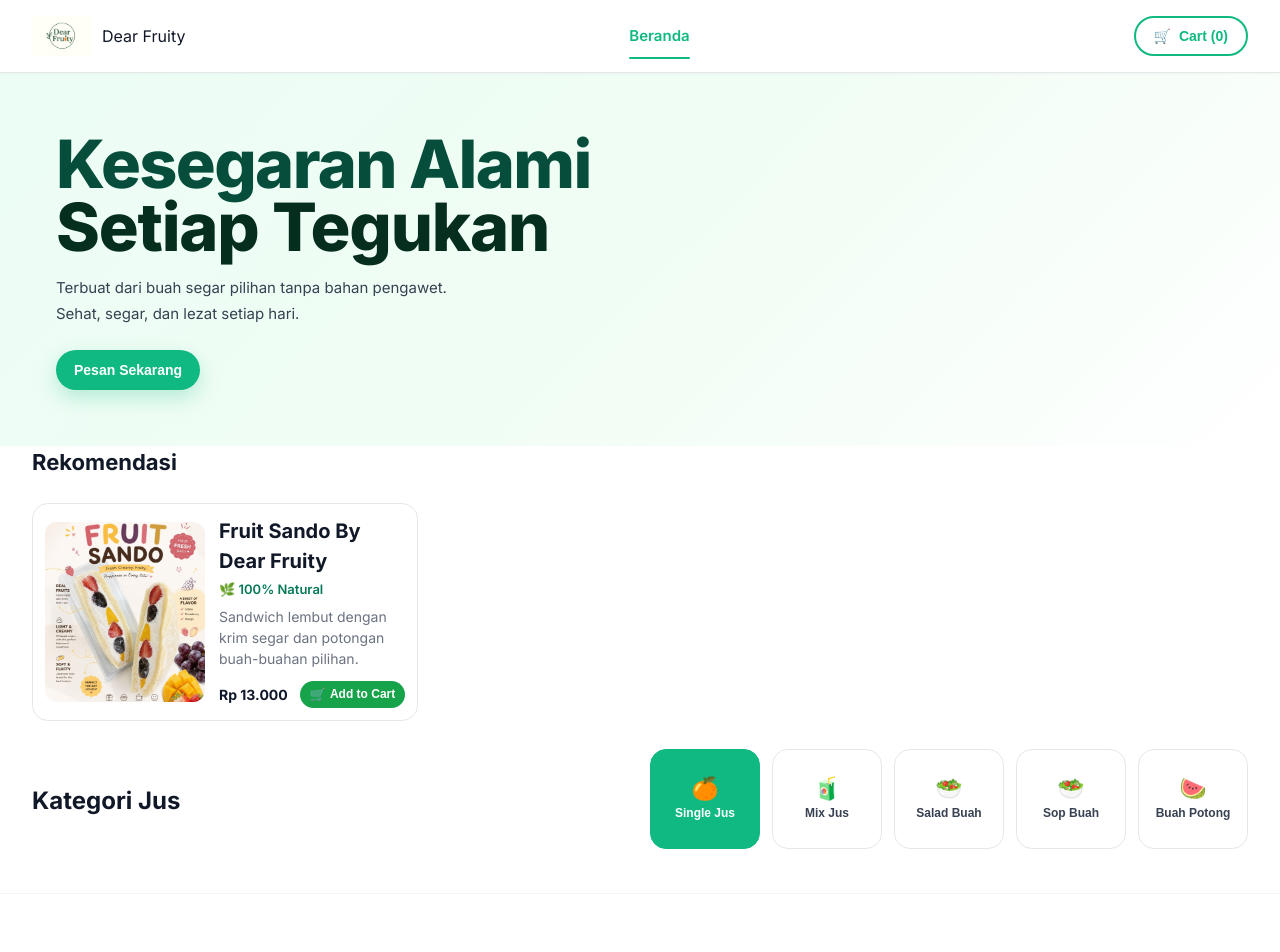
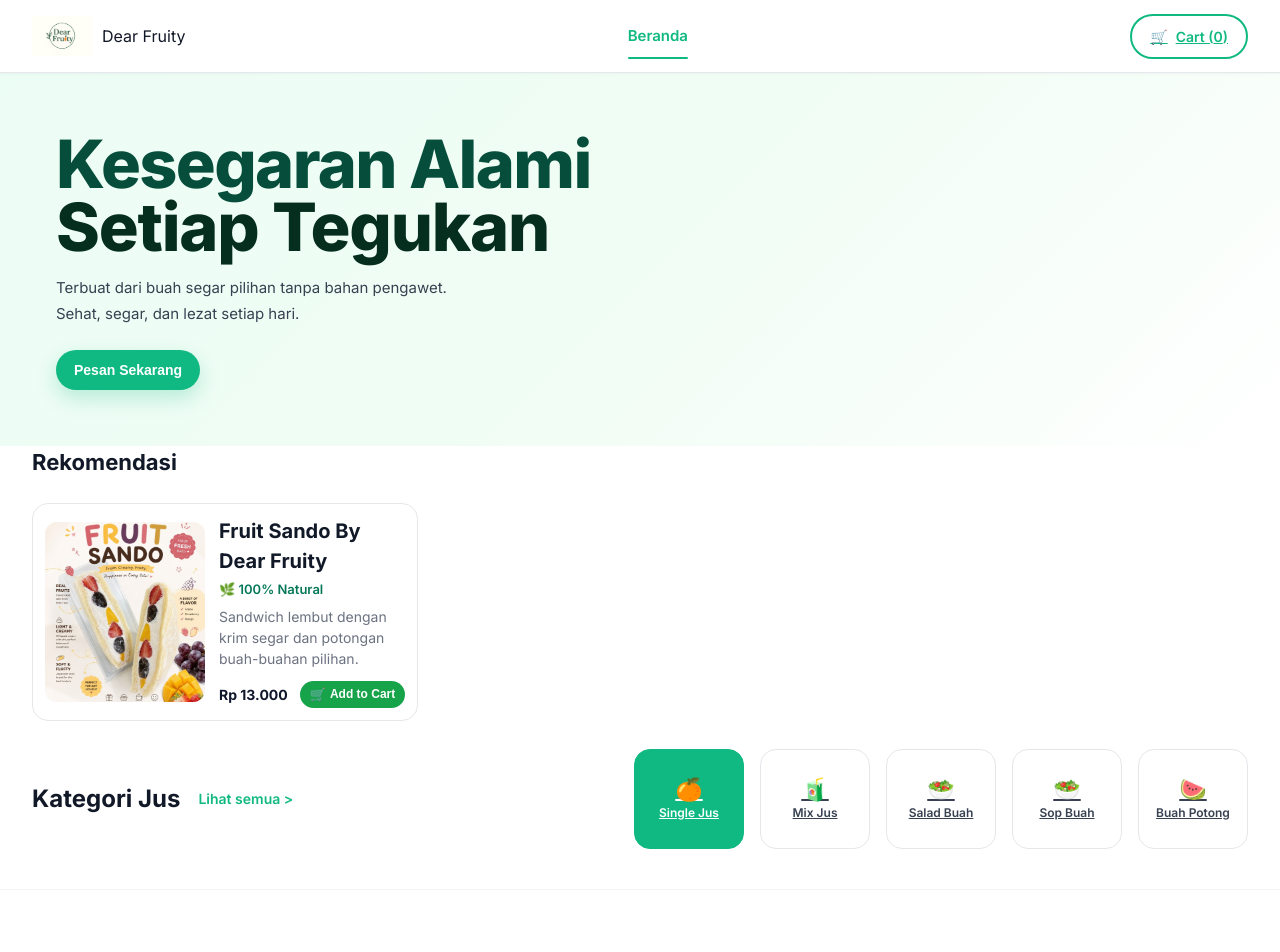
Before and after one commit to simanjuntakalbert57/dearfruity, a React (Vite) app: page / in a window 1280 px wide. Shown: the top 952 px of the page. Built offline with nearby package versions, Linux system fonts and the light colour scheme.

Commit message:
fix: route category via URL + normalize product ids/images + cart route

```diff
--- a/src/App.css
+++ b/src/App.css
@@ -231,7 +231,6 @@ body {
   display: flex;
   align-items: center;
   justify-content: space-between;
-  gap: 24px;
   margin-bottom: 16px;
 }
 
@@ -239,7 +238,6 @@ body {
   display: flex;
   align-items: center;
   gap: 18px;
-  flex-shrink: 0;
 }
 
 .categories-title {
@@ -262,9 +260,8 @@ body {
 
 .categories-list {
   display: flex;
-  gap: 12px;
-  overflow-x: auto;
-  padding-bottom: 4px;
+  gap: 16px;
+  flex-wrap: wrap;
 }
 
 .category-card {
@@ -284,7 +281,6 @@ body {
   padding: 10px 12px;
   transition: all 0.2s;
   cursor: pointer;
-  white-space: nowrap;
 }
 
 .category-card.active {
--- a/src/App.jsx
+++ b/src/App.jsx
@@ -1,6 +1,7 @@
 import { useState, useEffect, useCallback, useMemo, useRef } from "react";
 import { BrowserRouter, Routes, Route, Link, useLocation, useNavigate } from "react-router-dom";
 import { products, categories } from "./data/products";
+import Cart from "./components/Cart";
 
 function HomePage() {
   return null;
@@ -77,17 +78,18 @@ function MenuPage({ navigate, cartItems, favorites, toggleFavorite, addToCart, f
           <div className="categories-inner">
             <div className="categories-header">
               <h2>Kategori Jus</h2>
+              <Link to={`/?category=all#menu`} className="categories-link">Lihat semua &gt;</Link>
             </div>
             <div className="categories-list">
               {categories.map((c) => (
-                <button
+                <Link
                   key={c.key}
+                  to={`/?category=${c.key}#menu`}
                   className={`category-card ${activeCategory === c.key ? "active" : ""}`}
-                  onClick={() => setActiveCategory(c.key)}
                 >
                   <span className="category-icon">{c.icon}</span>
                   <span className="category-label">{c.label}</span>
-                </button>
+                </Link>
               ))}
             </div>
           </div>
@@ -291,6 +293,19 @@ function MenuPage({ navigate, cartItems, favorites, toggleFavorite, addToCart, f
                                 </div>
                               </div>
                             ) : null}
+                            {p.priceOnly ? (
+                              <div className="menu-row">
+                                <div className="menu-price">Rp {formatPrice(p.price)}</div>
+                                <button
+                                  className="menu-add-btn btn-natural"
+                                  onClick={() => addToCart(p, "Regular")}
+                                >
+                                  <span className="btn-icon">🛒</span>
+                                  <span>Add to Cart</span>
+                                </button>
+                              </div>
+                            ) : (
+                              <>
                                 <div className="menu-row">
                                   <div className="menu-size-chips">
                                     <span className="chip chip-r">R</span>
@@ -320,6 +335,8 @@ function MenuPage({ navigate, cartItems, favorites, toggleFavorite, addToCart, f
                                     <span>Add to Cart</span>
                                   </button>
                                 </div>
+                              </>
+                            )}
                           </>
                         )}
                       </div>
@@ -497,6 +514,8 @@ function CartPage({ navigate, cartItems, updateQty, removeFromCart, formatPrice,
 }
 
 export default function App() {
+  const navigate = useNavigate();
+  const location = useLocation();
   const [activeCategory, setActiveCategory] = useState("single-jus");
   const [cartItems, setCartItems] = useState([]);
   const [checkoutStep, setCheckoutStep] = useState(null);
@@ -511,8 +530,12 @@ export default function App() {
   const [heroSlide, setHeroSlide] = useState(0);
   const [search, setSearch] = useState("");
   const menuSectionRef = useRef(null);
-  const location = useLocation();
-  const navigate = useNavigate();
+
+  useEffect(() => {
+    const params = new URLSearchParams(location.search);
+    const cat = params.get("category");
+    if (cat) setActiveCategory(cat);
+  }, [location.search]);
 
   const heroSlides = [
     {
@@ -723,12 +746,12 @@ export default function App() {
               {mobileMenuOpen ? "✕" : "☰"}
             </button>
 
-            <button
+            <Link
+              to="/cart"
               className="cart-btn"
-              onClick={() => navigate("/cart")}
             >
               🛒 <span>Cart ({cartItems.length})</span>
-            </button>
+            </Link>
           </div>
         </div>
       </header>
@@ -765,25 +788,11 @@ export default function App() {
         <Route
           path="/cart"
           element={
-            <CartPage
-              navigate={navigate}
-              cartItems={cartItems}
-              updateQty={updateQty}
-              removeFromCart={removeFromCart}
-              formatPrice={formatPrice}
-              checkoutStep={checkoutStep}
-              setCheckoutStep={setCheckoutStep}
-              startCheckout={startCheckout}
-              customerName={customerName}
-              setCustomerName={setCustomerName}
-              customerFloor={customerFloor}
-              setCustomerFloor={setCustomerFloor}
-              submitOrder={submitOrder}
-              clearCart={clearCart}
-              subtotal={subtotal}
-              ongkir={ongkir}
-              total={total}
-            />
+            <div className="cart-page-placeholder">
+              <h2>Keranjang Belanja</h2>
+              <p>Keranjang lagi kosong. Ayo pesan!</p>
+              <Link to="/" className="btn-primary">Lihat Menu</Link>
+            </div>
           }
         />
         <Route path="*" element={<div>Not Found</div>} />
@@ -816,10 +825,10 @@ export default function App() {
             <div>
               <h4 className="modern-footer-title">Kategori Favorit</h4>
               <ul className="modern-footer-links">
-                <li><a href="#single-jus">Single Jus</a></li>
-                <li><a href="#mix-jus">Mix Jus</a></li>
-                <li><a href="#sop-buah">Sop Buah</a></li>
-                <li><a href="#buah-potong">Buah Potong</a></li>
+                <li><Link to="/?category=single-jus#menu">Single Jus</Link></li>
+                <li><Link to="/?category=mix-jus#menu">Mix Jus</Link></li>
+                <li><Link to="/?category=sop-buah#menu">Sop Buah</Link></li>
+                <li><Link to="/?category=buah-potong#menu">Buah Potong</Link></li>
               </ul>
               <h4 className="modern-footer-title">Bantuan</h4>
               <ul className="modern-footer-links">
```
Lines whose indentation alone changed are shown as unchanged.
